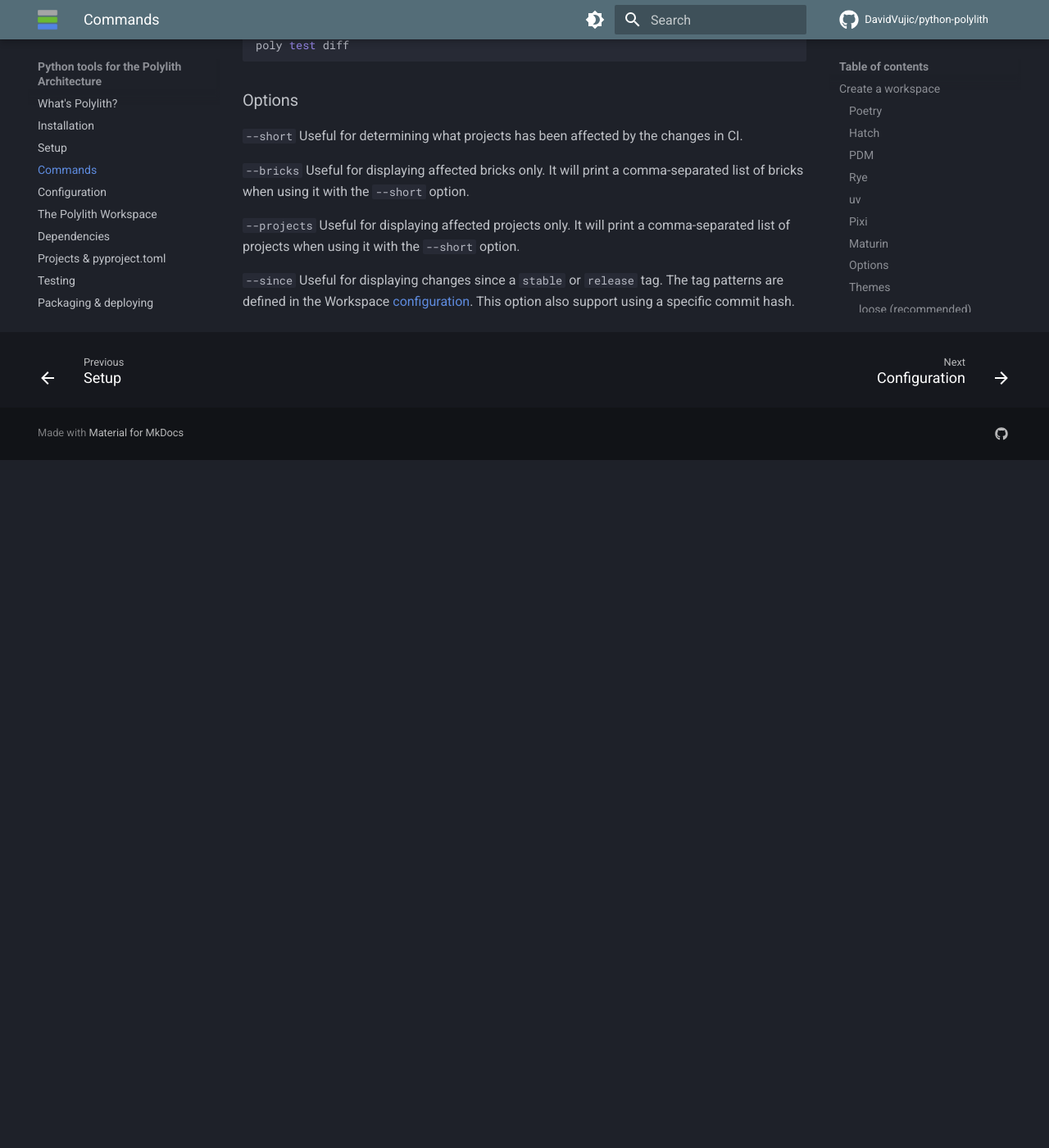
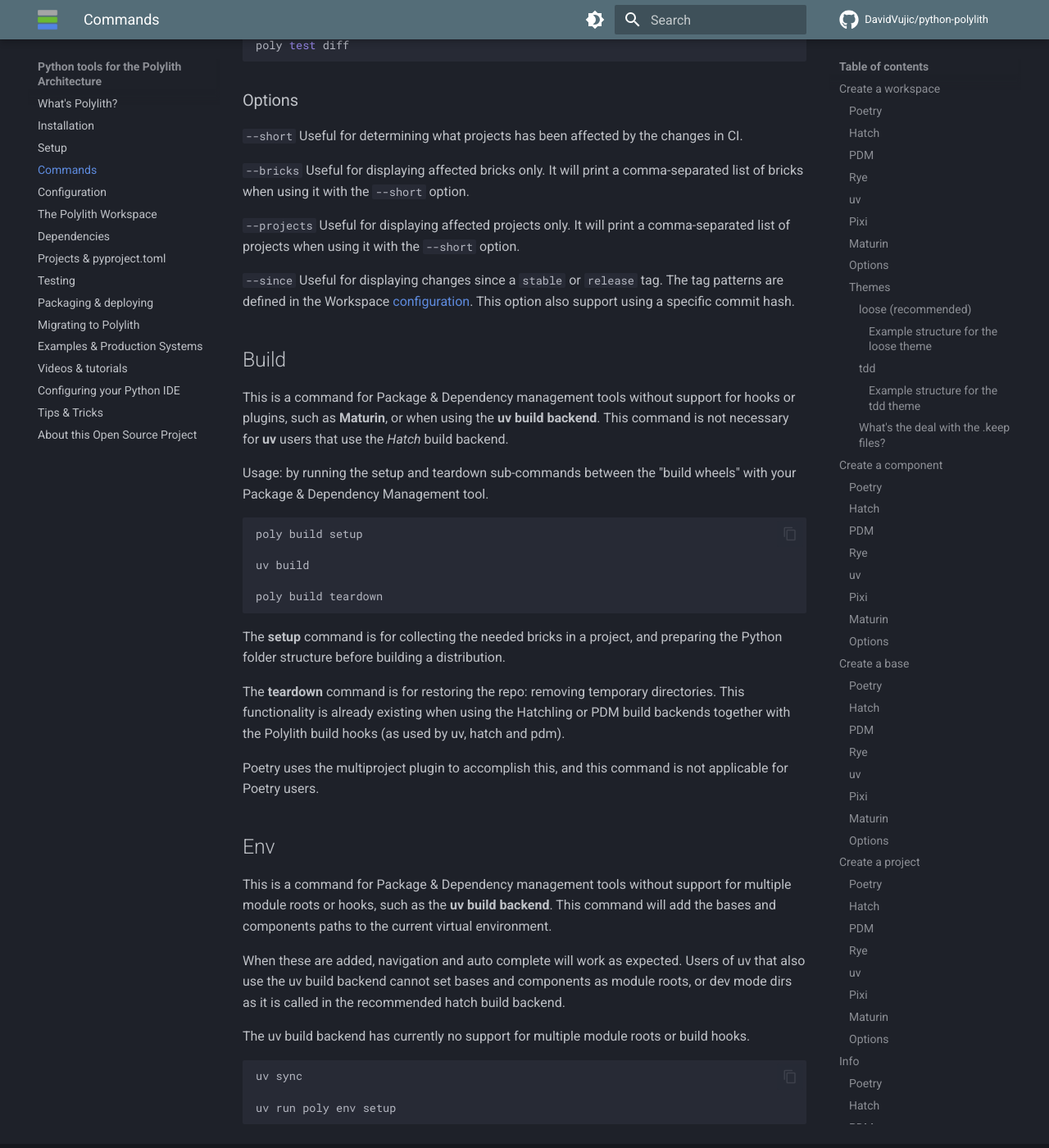
Before and after one commit to DavidVujic/python-polylith-docs, an MkDocs documentation site: the page built from docs/commands.md, in a window 1280 px wide and 1400 px high, scrolled down 14052 px. Shown: the whole window at 82% size. Built offline with MkDocs 1.6.1 and Material for MkDocs 9.7.7, drawn with Linux system fonts in a browser that asks for light colours; comment, search, counter and statistics services are not loaded; before the commit the page ends 14613 px from its top, so only the background shows below that.

Commit message:
docs: add build and env commands

````diff
--- a/docs/commands.md
+++ b/docs/commands.md
@@ -631,3 +631,43 @@
 `--since` Useful for displaying changes since a `stable` or `release` tag.
 The tag patterns are defined in the Workspace [configuration](configuration.md).
 This option also support using a specific commit hash.
+
+
+## Build
+This is a command for Package & Dependency management tools without support for hooks or plugins,
+such as __Maturin__, or when using the __uv build backend__. This command is not necessary for __uv__ users that use the _Hatch_ build backend.
+
+Usage: by running the setup and teardown sub-commands between the "build wheels" with your Package & Dependency Management tool.
+
+``` shell
+poly build setup
+
+uv build
+
+poly build teardown
+```
+
+The __setup__ command is for collecting the needed bricks in a project,
+and preparing the Python folder structure before building a distribution.
+
+The __teardown__ command is for restoring the repo: removing temporary directories.
+This functionality is already existing when using the Hatchling or PDM build backends together with
+the Polylith build hooks (as used by uv, hatch and pdm).
+
+Poetry uses the multiproject plugin to accomplish this, and this command is not applicable for Poetry users.
+
+
+## Env
+This is a command for Package & Dependency management tools without support for multiple module roots or hooks, such as the __uv build backend__.
+This command will add the bases and components paths to the current virtual environment.
+
+When these are added, navigation and auto complete will work as expected. Users of uv that also use the uv build backend
+cannot set bases and components as module roots, or dev mode dirs as it is called in the recommended hatch build backend.
+
+The uv build backend has currently no support for multiple module roots or build hooks.
+
+``` shell
+uv sync
+
+uv run poly env setup
+```
````
